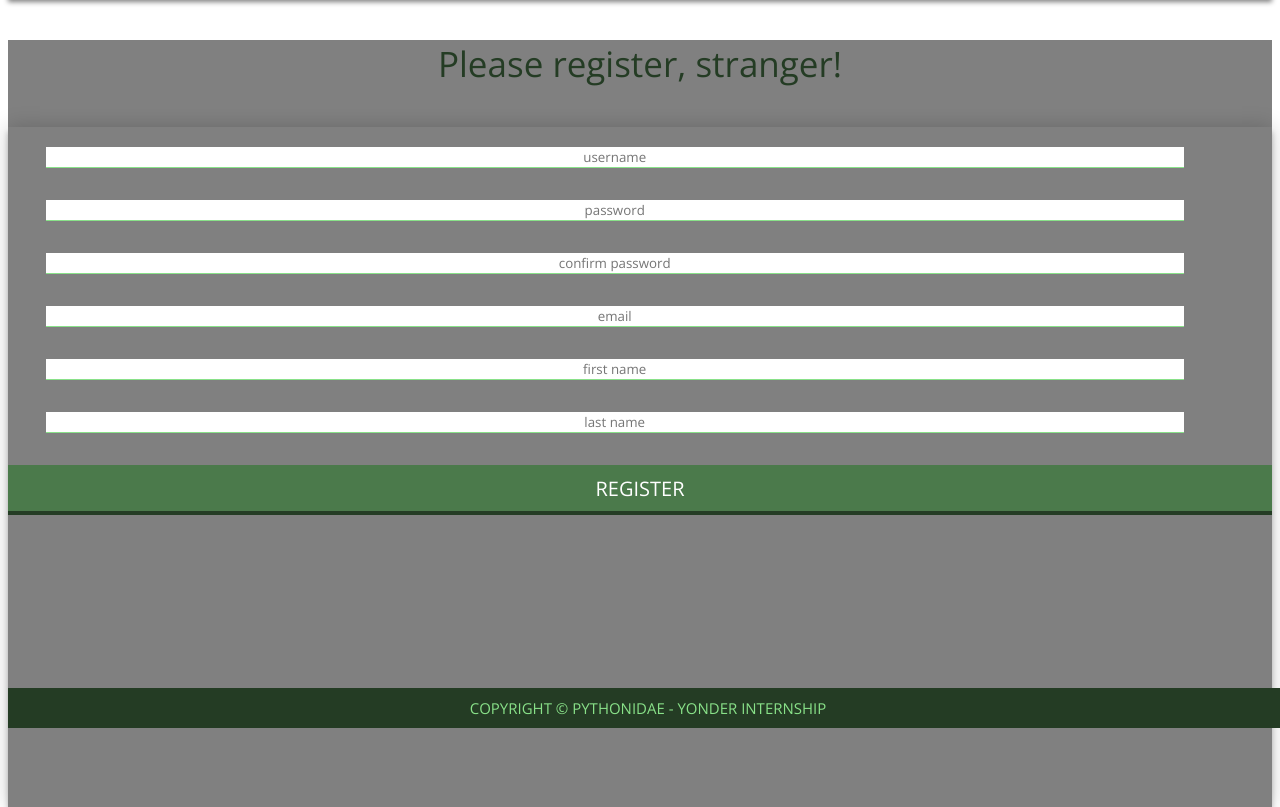
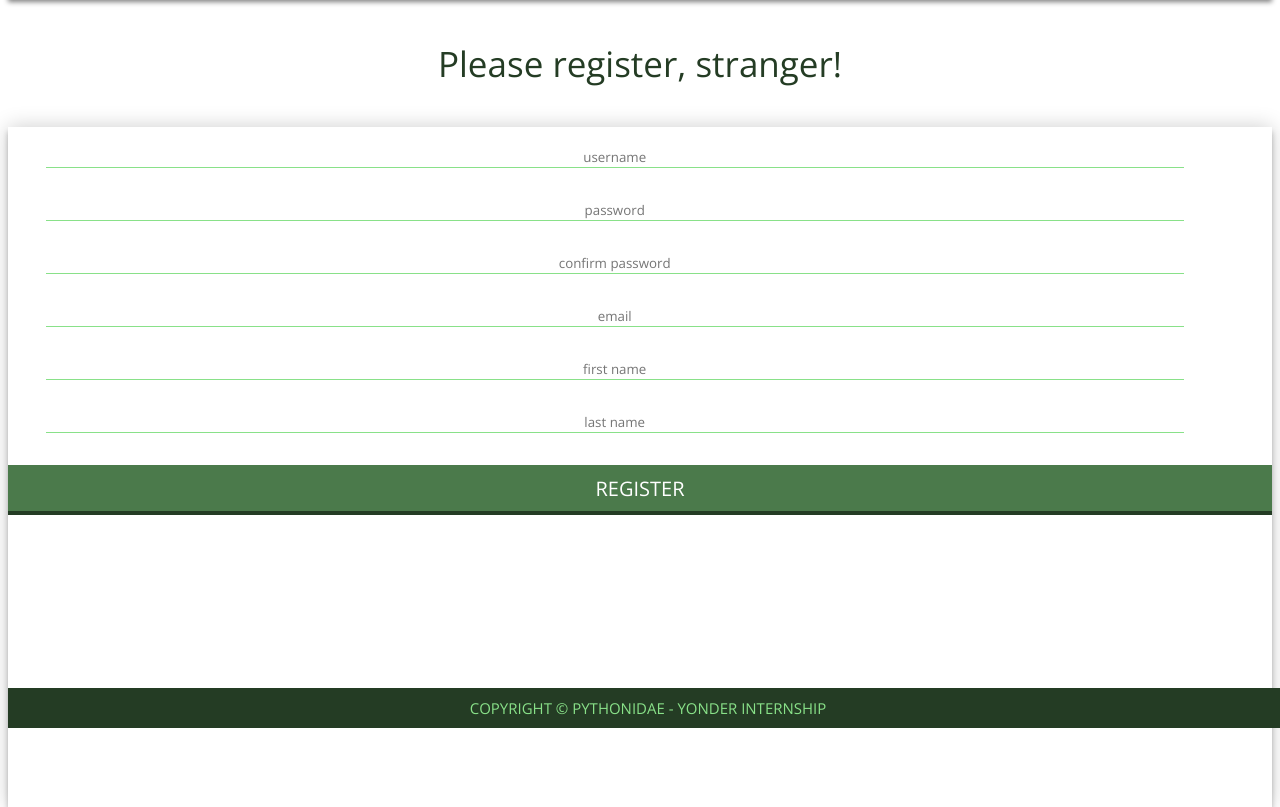
Before and after one commit to Ale282313/Meatballs-Game, a Flask app: page /auth/register in a window 1280 px wide. Shown: the part 88-895 px from the top of the page. Run offline with Flask 2, Linux system fonts and the light colour scheme; some libraries are stand-ins or nearby versions.

Commit message:
Removed gray background

```diff
--- a/app/static/css/style.css
+++ b/app/static/css/style.css
@@ -18,7 +18,6 @@ a, a:hover, a:active, a:focus {
 
 .container-fluid {
     height: 85vh;
-    background-color: gray;
 }
 
 .title {
```
